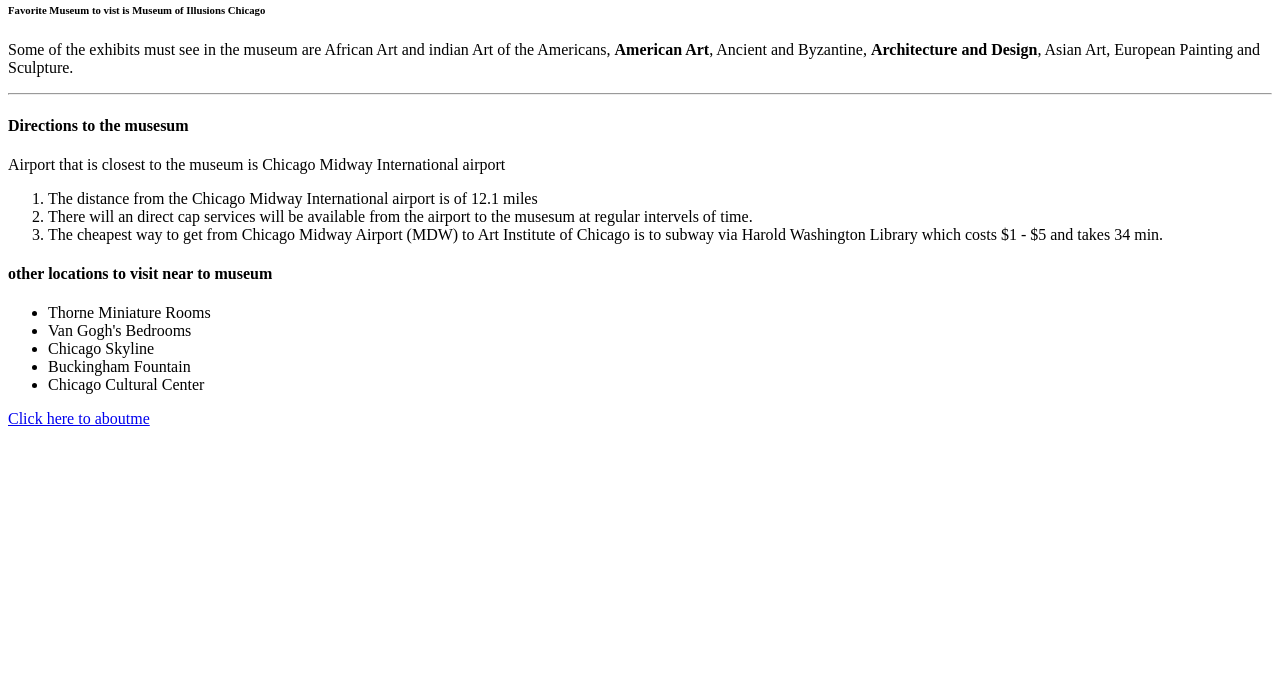
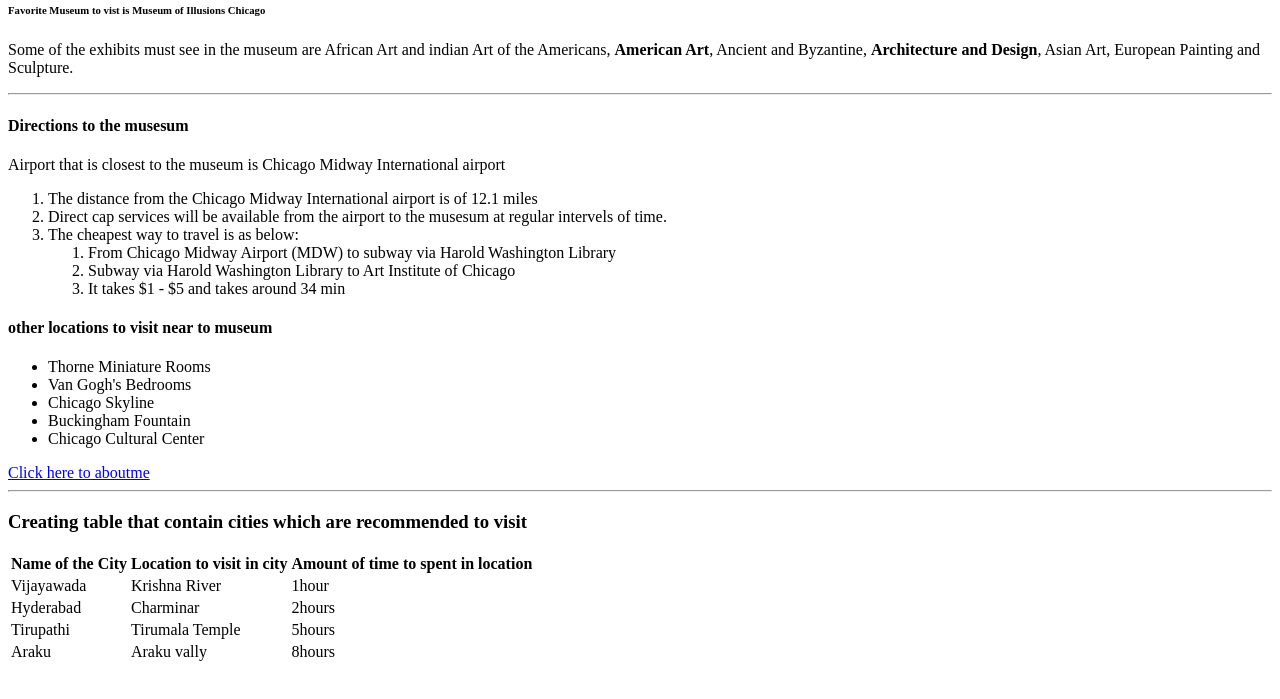
Before and after one commit to 44-563-Web-Apps-F22/44563-webapps-assignment-3-Rahuldatta293, a plain HTML site: page index.html in a window 1280 px wide. Shown: the part 79-778 px from the top of the page. Drawn offline with Linux system fonts and the light colour scheme.

Commit message:
created table

```diff
--- a/index.html
+++ b/index.html
@@ -18,8 +18,13 @@
         <p>Airport that is closest to the museum is Chicago Midway International airport</p>
         <ol>
             <li>The distance from the Chicago Midway International airport is of 12.1 miles</li>
-            <li>There will an direct cap services will be available from the airport to the musesum at regular intervels of time.</li>
-            <li>The cheapest way to get from Chicago Midway Airport (MDW) to Art Institute of Chicago is to subway via Harold Washington Library which costs $1 - $5 and takes 34 min.</li>
+            <li>Direct cap services will be available from the airport to the musesum at regular intervels of time.</li>
+            <li>The cheapest way to travel is as below:</li>
+            <ol>
+                <li>From Chicago Midway Airport (MDW) to subway via Harold Washington Library</li>
+                <li>Subway via Harold Washington Library to Art Institute of Chicago</li>
+                <li>It takes $1 - $5 and takes around 34 min</li>
+            </ol>
         </ol>
 
         <h4>other locations to visit near to museum</h4>
@@ -33,6 +38,36 @@
 
         <a href="aboutme.html">Click here to aboutme</a>
 
+        <hr>
+        <h3>Creating table that contain cities which are recommended to visit</h3>
+        <table>
+            <tr>
+                <th>Name of the City</th>
+                <th>Location to visit in city</th>
+                <th>Amount of time to spent in location</th>
+            </tr>
+            <tr>
+                <td>Vijayawada</td>
+                <td>Krishna River</td>
+                <td>1hour</td>
+            </tr>
+            <tr>
+                <td>Hyderabad</td>
+                <td>Charminar</td>
+                <td>2hours</td>
+            </tr>
+            <tr>
+                <td>Tirupathi</td>
+                <td>Tirumala Temple</td>
+                <td>5hours</td>
+            </tr>
+            <tr>
+                <td>Araku</td>
+                <td>Araku vally</td>
+                <td>8hours</td>
+            </tr>
+        </table>
+
 
     </body>
 </html>
```
